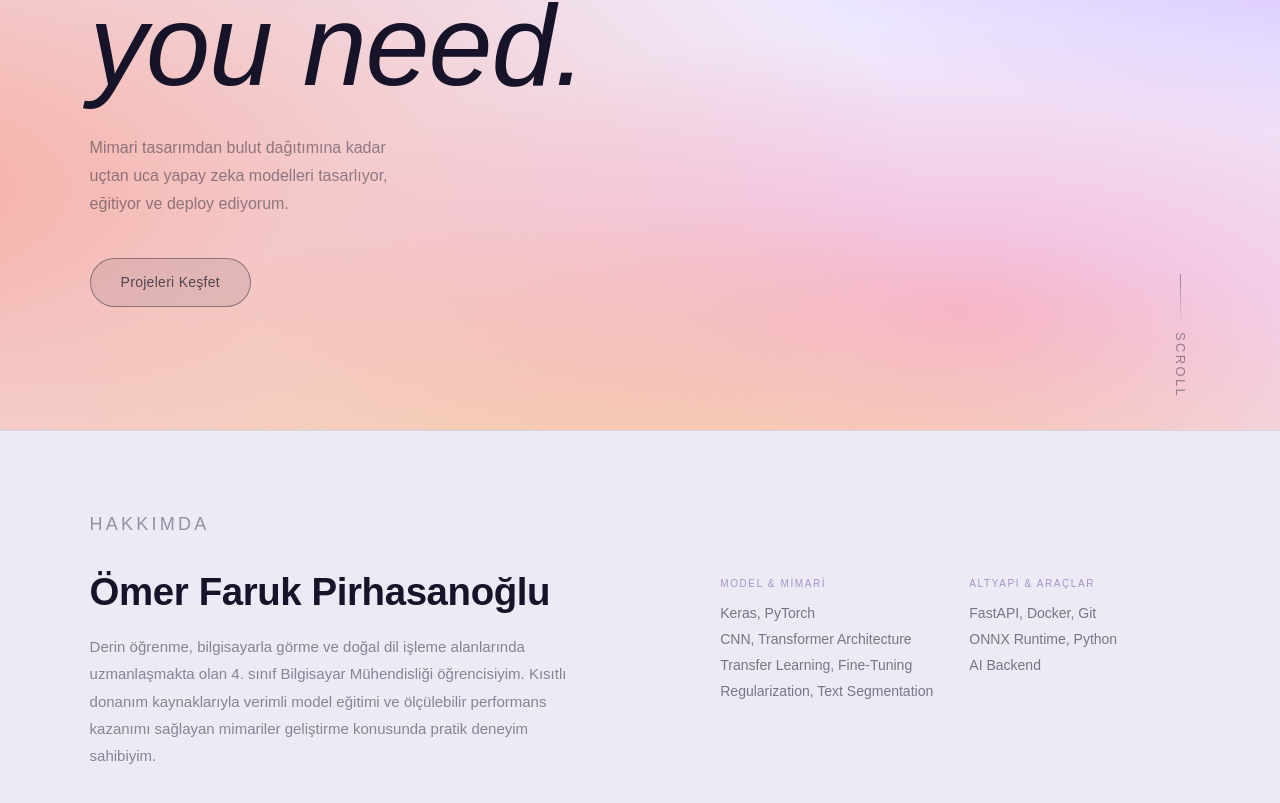
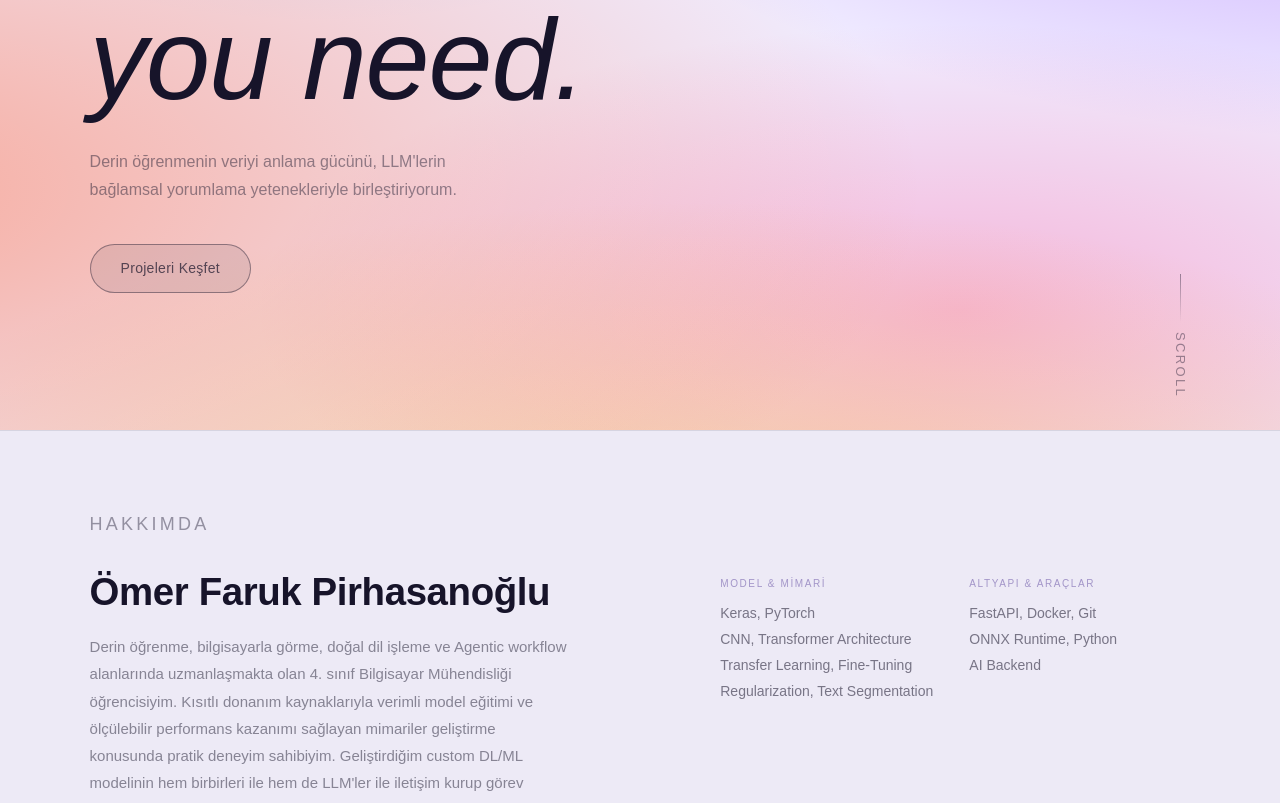
Before and after one commit to omerfarukpirhasanoglu/pirhasanoglu.com, a Next.js app: page / in a window 1280 px wide. Shown: the part 370-1173 px from the top of the page. Built offline with nearby package versions, Linux system fonts and the light colour scheme.

Commit message:
become agentic

```diff
--- a/src/app/dashboard/page.tsx
+++ b/src/app/dashboard/page.tsx
@@ -55,20 +55,20 @@ export default function DashboardPage() {
               fontFamily: "var(--font-body)", fontSize: "13.5px", fontWeight: 300,
               color: "rgba(23,20,42,0.62)", lineHeight: 1.78,
             }}>
-              FastAPI backendine bağlı, Keras tabanlı konvolüsyonel sinir ağları (CNN) kullanarak yüklenen görüntülerin özniteliklerini çıkaran ve yüksek doğrulukla analiz eden modelim.
-              Bu model sayesinde tarzınızı uzman bir yapay zekanın detaylı metrikleriyle inceleyebilirsiniz.
+              Agentic workflowuma bağlı, Keras tabanlı konvolüsyonel sinir ağları (CNN) kullanarak yüklenen görüntülerin özniteliklerini çıkaran ve yüksek doğrulukla analiz eden modelim.
+              Bu model sayesinde tarzınızı uzman bir yapay zekanın detaylı metrikleriyle ve bu metriklerin LLM yorumlarıyla inceleyebilirsiniz.
             </p>
           </div>
           <div style={{ display: "flex", flexDirection: "column", gap: "10px", paddingTop: "28px" }}>
             <p style={{ fontFamily: "var(--font-body)", fontSize: "11.5px", fontWeight: 300, color: "rgba(23,20,42,0.42)", lineHeight: 1.90 }}>
-              Keras · CNN<br />Transfer Learning · FastAPI
+              Keras · CNN<br />Transfer Learning · FastAPI · LangGraph
             </p>
             <span style={{
               fontFamily: "var(--font-body)", fontSize: "10.5px", fontWeight: 500,
               padding: "3px 10px", borderRadius: "3px",
               background: "rgba(90,65,155,0.08)", color: "rgba(90,65,155,0.60)", width: "fit-content",
             }}>
-              v1.2 · yayında
+              v1.3 · yayında
             </span>
             <span style={{ fontFamily: "var(--font-body)", fontSize: "18px", fontWeight: 500, color: "rgba(90,65,155,0.62)" }}>
               İncele →
--- a/src/app/dashboard/tool-1/page.tsx
+++ b/src/app/dashboard/tool-1/page.tsx
@@ -220,7 +220,7 @@ function ResultPanel({
         ))}
       </div>
 
-      {/* İki sütun — Stil + Uyum */}
+      {/* İki sütun */}
       <div style={{ display: "grid", gridTemplateColumns: "1fr 1fr", gap: "32px" }}>
 
         {/* Stil tahmini */}
@@ -272,7 +272,7 @@ function ResultPanel({
         </div>
       </div>
 
-      {/* Analiz yorumu — LLM */}
+      {/* LLM */}
       <AgentInterpretation result={result} onSubmitAnswer={onSubmitAnswer} isAnswering={isAnswering} />
 
       {/* Teknik detaylar */}
--- a/src/app/page.tsx
+++ b/src/app/page.tsx
@@ -155,7 +155,7 @@ export default function LandingPage() {
           }}
         >
 
-          Deep Learning · Computer Vision · NLP
+          Deep Learning · Computer Vision · NLP· Agentic AI
         </div>
 
         {/* Title */}
@@ -189,9 +189,7 @@ export default function LandingPage() {
             marginBottom: "40px",
           }}
         >
-          Mimari tasarımdan bulut dağıtımına kadar<br />
-          uçtan uca yapay zeka modelleri tasarlıyor,<br />
-          eğitiyor ve deploy ediyorum.
+          Derin öğrenmenin veriyi anlama gücünü, LLM'lerin bağlamsal yorumlama yetenekleriyle birleştiriyorum.
         </p>
 
         {/* CTA */}
@@ -264,11 +262,15 @@ export default function LandingPage() {
               lineHeight: 1.82,
               maxWidth: "480px",
             }}>
-              Derin öğrenme, bilgisayarla görme ve doğal dil işleme alanlarında
-              uzmanlaşmakta olan 4. sınıf Bilgisayar Mühendisliği öğrencisiyim.
+              Derin öğrenme, bilgisayarla görme, doğal dil işleme ve Agentic workflow
+              alanlarında uzmanlaşmakta olan 4. sınıf Bilgisayar Mühendisliği öğrencisiyim.
               Kısıtlı donanım kaynaklarıyla verimli model eğitimi ve ölçülebilir
               performans kazanımı sağlayan mimariler geliştirme konusunda pratik
-              deneyim sahibiyim.
+              deneyim sahibiyim. Geliştirdiğim custom DL/ML modelinin hem
+              birbirleri ile hem de LLM'ler ile iletişim kurup görev dizilerini yerine
+              getirebildiği ekosistemler inşa ediyorum. Bu sayede deterministik DL/ML
+              algoritmalarının gücünü, LLM'lerin bağlamsal yorumlama yetenekleriyle birleştirerek
+              yapay zekanın en güçlü iki kolunu bir araya getiren çözümler üretiyorum.
             </p>
           </div>
 
--- a/src/components/layout/Sidebar.tsx
+++ b/src/components/layout/Sidebar.tsx
@@ -19,7 +19,7 @@ interface MenuItem {
 
 const menuItems: MenuItem[] = [
   { name: "Dashboard",   href: "/dashboard",        icon: LayoutDashboard },
-  { name: "Chroma v1.2", href: "/dashboard/tool-1", icon: ImageIcon },
+  { name: "Chroma v1.3", href: "/dashboard/tool-1", icon: ImageIcon },
   { name: "Seam v1.1",   href: "/dashboard/tool-2", icon: ScanText },
   { name: "Yakında",     href: "/dashboard/tool-3", icon: Loader },
 ];
```
